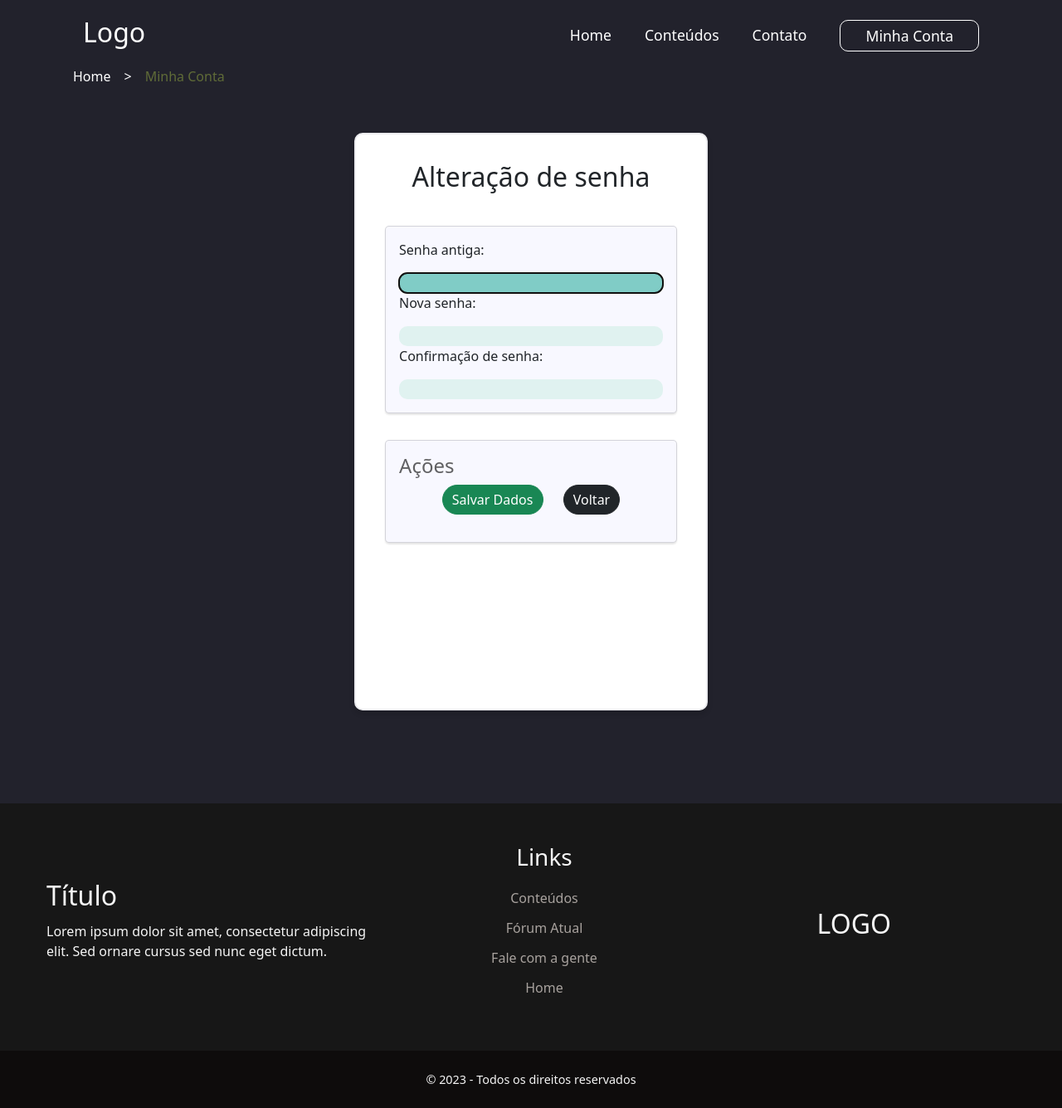
After one commit to Anacssouza/cleanUp, a Django app: page /editar/alterar_senha/ in a window 1280 px wide. The commit adds this page. Shown: the whole page at 83% size. Run offline with Django 3.2, Linux system fonts and the light colour scheme; the visitor is signed in with stand-in values (Sample User, id 1).

Commit message:
alteracao de senha do usuario

```diff
--- a/cleanUpSite/form.py
+++ b/cleanUpSite/form.py
@@ -1,3 +1,4 @@
+from django.contrib.auth import get_user_model
 from django.core.exceptions import ValidationError
 from django.forms import ModelForm
 from cleanUpSite.models import Usuarios, Foruns, CustomUser
--- a/cleanUpSite/static/css/minhaConta.css
+++ b/cleanUpSite/static/css/minhaConta.css
@@ -32,6 +32,7 @@ header {
   border: 2px #EBEBEE solid;
   align-items: center;
   padding-top: 2.0rem;
+
 }
 
 .foto {
@@ -279,3 +280,9 @@ nav.meubreadcrumb {
     font-weight: 300;
     align-items: center;
 }
+
+ul.errorlist {
+    list-style: none;
+    padding-left: 0.3rem;
+    color: rgba(225,0,0,0.7);
+}
--- /dev/null
+++ b/cleanUpSite/templates/alterar_senha.html
@@ -0,0 +1,91 @@
+{% load static %}
+
+<!DOCTYPE html>
+<html lang="en">
+<head>
+    <meta charset="UTF-8">
+    <title>Alterar senha</title>
+</head>
+<body>
+
+
+    {% load static %}
+
+<!DOCTYPE html>
+<html lang="en">
+<head>
+    <meta charset="UTF-8">
+    <title> CleanUp - Minha Conta </title>
+    <link rel="stylesheet" type="text/css" href="{% static 'css/minhaConta.css' %}">
+    <link href="https://cdn.jsdelivr.net/npm/bootstrap@5.3.2/dist/css/bootstrap.min.css" rel="stylesheet" integrity="sha384-T3c6CoIi6uLrA9TneNEoa7RxnatzjcDSCmG1MXxSR1GAsXEV/Dwwykc2MPK8M2HN" crossorigin="anonymous">
+    <script src="https://ajax.googleapis.com/ajax/libs/jquery/3.6.4/jquery.min.js"></script>
+</head>
+<body class="body">
+    {% include '_cabecalho.html' %}
+
+
+<div class="container">
+    <div class=" col-11 m-auto infos align-items-center" >
+        <nav class="meubreadcrumb">
+          <ol class="bread" >
+            <li><a href="/desmatamento/"> Home </a></li>
+            <li> > </li>
+            <li class="atual"> Minha Conta </li>
+          </ol>
+        </nav>
+
+        <!--modal update-->
+
+        <div class="col-5 mx-auto pb-2 info mt-5" id="InfoUpdate" style="height: 87vh;">
+            <div class="col mx-6 infoInicial text-center">
+                <div class="mx-auto">
+                    <h2 class="text-center"> Alteração de senha </h2>
+                </div>
+            </div>
+            <div>
+                <form method="post">
+                    {% csrf_token %}
+                    <div class="col-10 mx-auto p-3 Informationminhaconta" style="height: fit-content;">
+                        <div class="nome nomeform">
+                            <label>Senha antiga: </label>
+                            {{form_senha.old_password}}
+                            {{form_senha.old_password.errors}}
+                        </div>
+
+                        <div class="email emailform">
+                            <label>Nova senha: </label>
+                            {{form_senha.new_password1}}
+                            {{form_senha.new_password1.errors}}
+                        </div>
+
+                        <div class="email emailform">
+                            <label>Confirmação de senha: </label>
+                            {{form_senha.new_password2}}
+                            {{form_senha.new_password2.errors}}
+                        </div>
+                    </div>
+
+                    <div class="col-10 mx-auto p-3 Acoes">
+                        <div class="AEs">
+                          <h2 > Ações </h2>
+                          <div class="botoesAcoes mx-auto">
+                            <input type="submit" class="btn btn-success" value="Salvar Dados">
+                            <a  href="/minhaConta/" class="btn btn-dark"> Voltar </a>
+
+                          </div>
+                        </div>
+                    </div>
+                </form>
+            </div>
+        </div>
+    </div>
+</div>
+
+{% include 'footer.html' %}
+    <script src="{% static 'js/minhaConta.js' %}"></script>
+    <script src="https://cdn.jsdelivr.net/npm/bootstrap@5.3.2/dist/js/bootstrap.bundle.min.js"></script>
+
+
+
+</body>
+</html>
--- a/cleanUpSite/templates/minhaConta.html
+++ b/cleanUpSite/templates/minhaConta.html
@@ -40,7 +40,7 @@
                 <div class="foto"></div>
                 <div>
 
-                  <button class="btn btn-dark uploadPhoto"> {{user.profile_picture}}</button>
+                  <button class="btn btn-dark uploadPhoto"> adicione uma foto</button>
                 </div>
             </div>
             <div class="col-10 mx-auto p-3 Informationminhaconta">
@@ -79,7 +79,7 @@
             </div>
         </div>
 
-                    <!--update-->
+        <!--modal update-->
 
         <div class="col-5 mx-auto pb-2 info inativo" id="InfoUpdate" >
             <div class="col mx-5 infoInicial">
@@ -101,7 +101,7 @@
                     <div class="senha senhaform">
                         <div>
                             <h3>Senha</h3>
-                            <a class="btn btn-dark"> Mudar senha </a>
+                            <a class="btn btn-dark" href="alterar_senha/"> Mudar senha </a>
                         </div>
                     </div>
                 </div>
--- a/cleanUpSite/urls.py
+++ b/cleanUpSite/urls.py
@@ -16,6 +16,7 @@ urlpatterns = [
     path('editar/', views.editar, name='editar'),
     path('deletarUsuario/<int:pk>/', views.deletarUsuario, name='deletarUsuario'),
     path('foto/', views.upload_profile_picture, name='upload_profile_picture'),
+    path('editar/alterar_senha/', views.alterar_senha, name='alterar_senha'),
 
 ]
 
--- a/cleanUpSite/views.py
+++ b/cleanUpSite/views.py
@@ -1,5 +1,6 @@
-from django.contrib.auth import authenticate, login, logout
-from django.contrib.auth.forms import AuthenticationForm
+from django.contrib.auth import authenticate, login, logout, update_session_auth_hash
+from django.contrib.auth.forms import AuthenticationForm, PasswordChangeForm
+from django.contrib.auth.forms import PasswordChangeForm
 from django.contrib.auth.models import User
 from django.contrib.auth.decorators import login_required
 from django.shortcuts import render, redirect,get_object_or_404
@@ -7,6 +8,7 @@ from cleanUpSite.form import CustomUserChangeForm, CustomUserCreationForm, foto
 from cleanUpSite.models import Foruns
 from django.contrib import messages
 from django.contrib.auth import get_user
+
 def inicial(request):
     return render(request, 'inicial.html')
 
@@ -32,12 +34,15 @@ def create(request):
         email = request.POST.get('email')
         senha = request.POST.get('senha')
 
+
+
         user = User.objects.filter(email=email).first()
 
         if user:
             return render(request, 'home.html', {
                 'error': 'E-mail já existe'
             })
+
 
         user = User.objects.create_user(username=username, email=email, password=senha)
         user.save()
@@ -164,3 +169,15 @@ def deletarUsuario(request, pk):
         # Trate o caso em que o usuário não existe
         pass
     return redirect('home')
+
+@login_required
+def alterar_senha(request):
+    if request.method == "POST":
+        form_senha = PasswordChangeForm(request.user, request.POST)
+        if form_senha.is_valid():
+            user = form_senha.save()
+            update_session_auth_hash(request, user)
+            return redirect('minhaConta')
+    else:
+        form_senha = PasswordChangeForm(request.user)
+    return render(request, 'alterar_senha.html', {'form_senha': form_senha})
```
